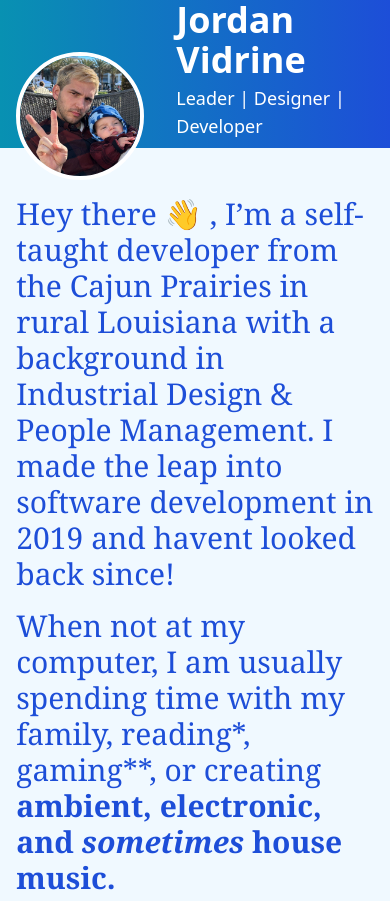
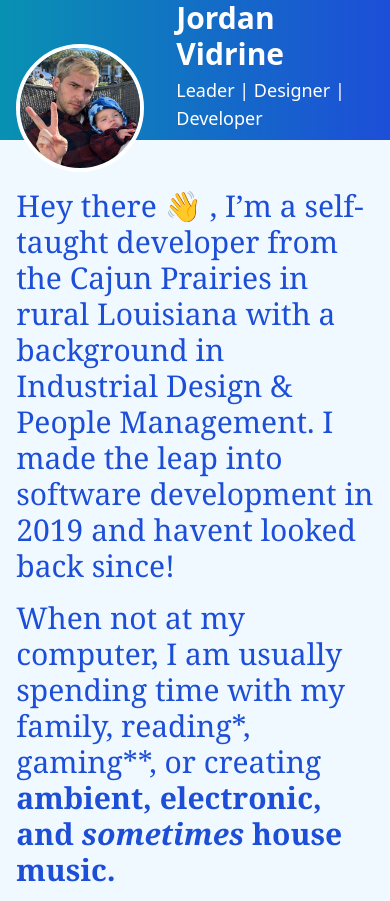
Before and after one commit to jordanvidrine/jordanvidrine-com, an Eleventy site: page index.njk in a window 390 px wide. Shown: the top 901 px of the page. Built offline with nearby package versions, Linux system fonts and the light colour scheme; Eleventy itself is replaced by a stand-in of ours; files that its build step writes are made by us from their sources.

Commit message:
UX: Fix text on mobile

```diff
--- a/index.njk
+++ b/index.njk
@@ -20,7 +20,7 @@ pagination:
           src="/assets/img/self-2.jpeg"
           class="mr-8 profile-pic relative top-8 border-solid border-4 border-white h-32 w-32"/>
         <div class="text-white mb-2 sm:mb-4 md:mb-4 lg:mb-4 xl:mb-4">
-          <h1 class="text-4xl font-bold mb-1">Jordan Vidrine</h1>
+          <h1 class="text-3xl font-bold mb-1 md:text-4xl">Jordan Vidrine</h1>
           <span class="text-lg font-light">Leader | Designer | Developer</span>
         </div>
       </div>
```
